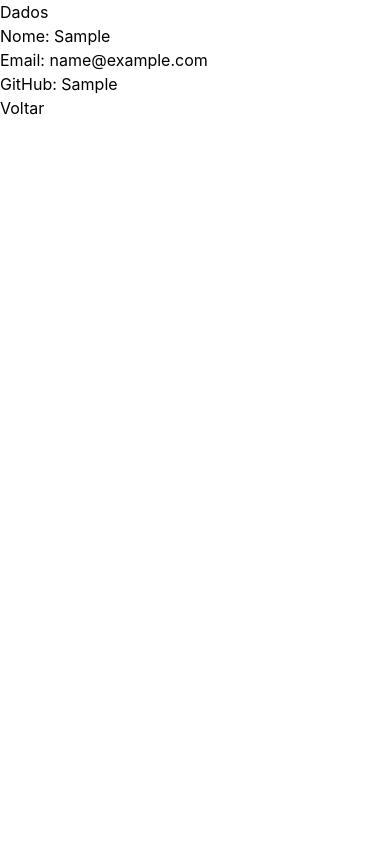
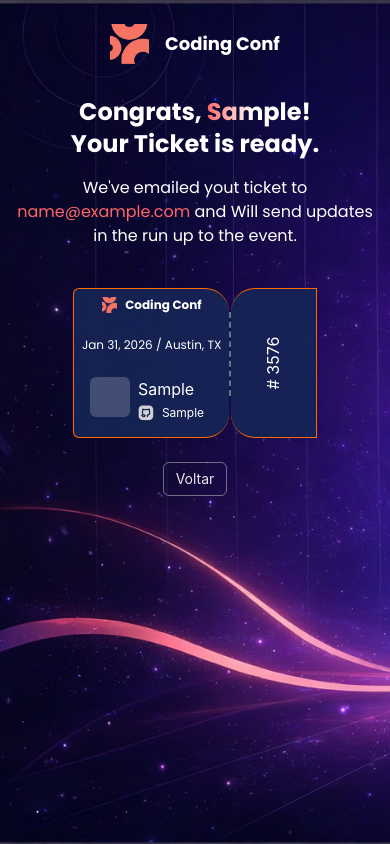
Before and after one commit to P3dr0PRR/CodingConf, a React (Vite) app: page / in a window 390 px wide. Both pictures are taken after typing "Sample", "name@example.com", "Sample" into the empty fields and a click on the button "Generate My Ticket". Built offline with nearby package versions, Linux system fonts and the light colour scheme; a web font is replaced by a local one.

Commit message:
feat: adiciona a pagina de resposta, já com responsividade e finalização do projeto

```diff
--- a/src/App.tsx
+++ b/src/App.tsx
@@ -3,6 +3,8 @@ import bg from "./assets/imgs/bg_Coding-Conf.png";
 import { Header } from "./components/header";
 import { About } from "./components/about";
 import { Inputs } from "./components/inputs";
+import { Ticket } from "./components/ticket";
+import { Congrats } from "./components/congrats";
 
 import { useState } from "react";
 export type InputsData = {
@@ -19,22 +21,27 @@ function App() {
     setSubmitedData(data);
   }
 
-   function handleBack() {
+  function handleBack() {
     setSubmitedData(null);
   }
 
   if (submitedData) {
     return (
-      <section>
-        <h1>Dados</h1>
-        <p>Nome: {submitedData.fullName}</p>
-        <p>Email: {submitedData.email}</p>
-        <p>GitHub: {submitedData.github}</p>
-        <button onClick={handleBack}>Voltar</button>
+      <section
+        className="bg-cover min-h-full px-4 py-6 md:px-40 md:py-20 lg:px-72 xl:px-96 2xl:px-128 cursor-default"
+        style={{ backgroundImage: `url(${bg})` }}
+      >
+        <Header />
+        <Congrats
+          data={submitedData}
+          onBack={function (): void {
+            throw new Error("Function not implemented.");
+          }}
+        />
+        <Ticket data={submitedData} onBack={handleBack} />
       </section>
     );
   }
-
 
   return (
     <main
--- /dev/null
+++ b/src/components/congrats.tsx
@@ -0,0 +1,24 @@
+import type { InputsData } from "../App";
+
+export function Congrats({
+  data,
+}: {
+  data: InputsData | null;
+  onBack: () => void;
+}) {
+  return (
+    <section className="flex flex-col items-center justify-center w-full mx-auto my-8 text-white text-center font-poppins ">
+      <h2 className="text-2xl md:text-4xl font-bold mb-4 ">
+        Congrats,{" "}
+        <span className="bg-linear-to-r from-red-400 via-white to-white bg-clip-text text-transparent">
+          {data?.fullName}
+        </span>
+        ! <br></br> Your Ticket is ready.
+      </h2>
+      <p className="md:text-lg lg:text-xl">
+        We've emailed yout ticket to <br></br> <span className="text-red-400">{data?.email}</span>{" "}and Will send
+        updates in the run up to the event.
+      </p>
+    </section>
+  );
+}
--- /dev/null
+++ b/src/components/ticket.tsx
@@ -0,0 +1,71 @@
+import { useState } from "react";
+import logo from "../assets/imgs/logo.png";
+import type { InputsData } from "../App";
+import git from "../assets/imgs/git.png";
+
+export function Ticket({
+  data,
+  onBack,
+}: {
+  data: InputsData | null;
+  onBack: () => void;
+}) {
+  const [ticketNumber] = useState(
+    () => Math.floor(Math.random() * 9000) + 1000,
+  );
+
+  return (
+    <section className="mt-6 flex w-full flex-col items-center gap-4 text-white">
+      <div className="bg-transparent p-2 rounded-md flex">
+        <div className="bg-blue-950/90 border border-r-0 border-orange-500 rounded-md rounded-r-3xl  flex flex-col ">
+          <header className="w-full text-white gap-2 flex flex-col items-center justify-center font-poppins">
+            <div className="flex items-center p-2">
+              <img
+                src={logo}
+                alt="Coding Conf Logo"
+                className="h-4 md:h-6 lg:h-8 mr-2"
+              />
+              <h1 className="text-xs md:text-md font-bold">Coding Conf</h1>
+            </div>
+            <p className="text-xs flex align-end p-2">
+              Jan 31, 2026 / Austin, TX
+            </p>
+          </header>
+
+          <div className="p-4 flex gap-2">
+            {data?.image ? (
+              <img
+                src={URL.createObjectURL(data.image)}
+                alt="Avatar"
+                className="h-10 w-10 rounded-md object-cover"
+              />
+            ) : (
+              <div className="h-10 w-10 rounded-md bg-white/20" />
+            )}
+            <div className="flex flex-col gap-1">
+              <p>{data?.fullName}</p>
+              <div className="flex items-center gap-2">
+                <img src={git} alt="GitHub Logo" className="h-4 w-4" />
+                <p className="text-xs lg:text-sm">{data?.github}</p>
+              </div>
+            </div>
+          </div>
+        </div>
+
+        <div className="border-l-2 mt-6 h-21 border-dashed border-gray-500 self-stretch" />
+
+        <div className="bg-blue-950/90 border border-l-0 border-orange-500 rounded-l-3xl flex items-center justify-center px-4">
+          <span className="-rotate-90 whitespace-nowrap"># {ticketNumber}</span>
+        </div>
+      </div>
+
+      <button
+        type="button"
+        onClick={onBack}
+        className="rounded-md border border-white/40 px-3 py-1.5 text-sm text-white/90 hover:bg-white/10"
+      >
+        Voltar
+      </button>
+    </section>
+  );
+}
```
Also changed, not shown: src/assets/imgs/git.png (added).
